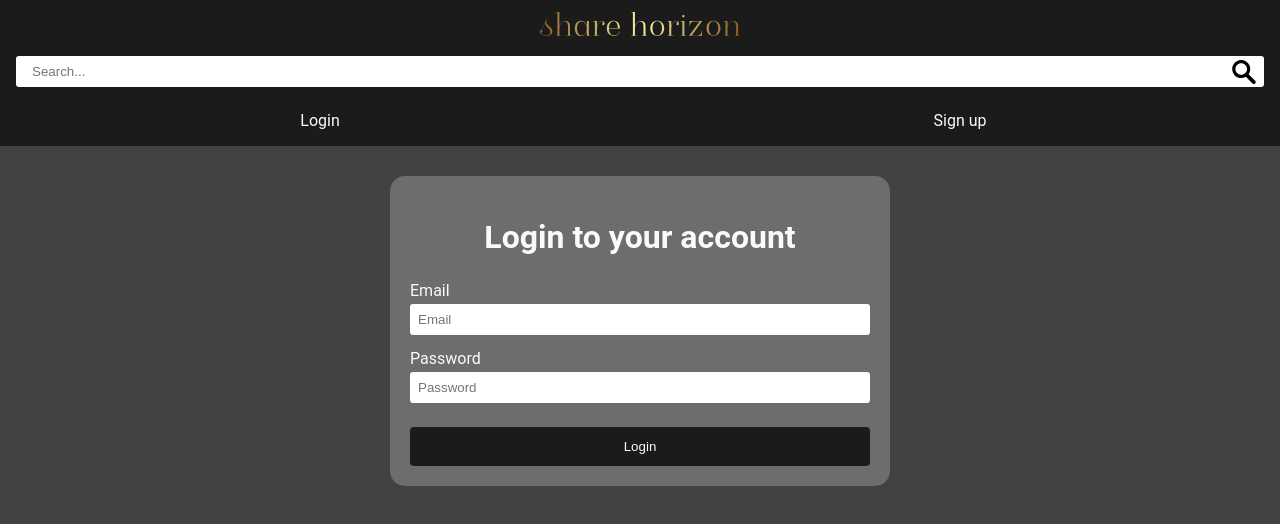
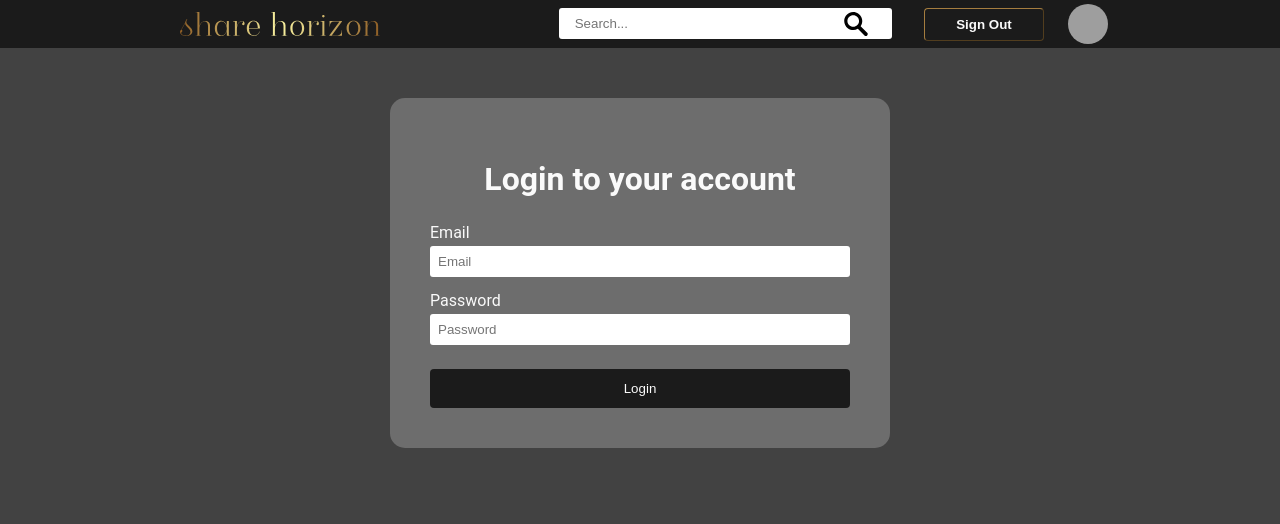
Before and after one commit to charleslu0529/share-horizon, a React (Create React App) app in the folder front-end/: page /login in a window 1280 px wide. Shown: the top 524 px of the page. Built offline with nearby package versions, Linux system fonts and the light colour scheme; no server answers; the HTML template or start-up script is replaced by a standard one.

Commit message:
Header responsive styling

```diff
--- a/front-end/src/App.jsx
+++ b/front-end/src/App.jsx
@@ -8,7 +8,12 @@ import Login from "./components/Login/Login";
 import SignUp from "./components/SignUp/SignUp";
 
 function App() {
-    const [user, setUser] = useState(null);
+    const [user, setUser] = useState({
+        _id: "6092090a4613a059fc8c1787",
+        username: "test@test.com",
+        email: "test@test.com",
+        image: "20200313_202417_001.jpg",
+    });
 
     const getUser = () => {
         axios
@@ -26,8 +31,8 @@ function App() {
     };
 
     useEffect(() => {
-        getUser();
-    },[]);
+        // getUser();
+    }, []);
 
     // useEffect(()=>{
     //     console.log(user);
--- a/front-end/src/components/Header/header.module.scss
+++ b/front-end/src/components/Header/header.module.scss
@@ -1,11 +1,30 @@
 @use "../../styles/partials/variables" as var;
+@use "../../styles/partials/responsive" as res;
+@use "../../styles/partials/functions" as func;
 
 .header {
     background-color: var.$primary;
+    padding: 0 func.size-to-vw(var.$mobile, 16px);
+
+    @include res.tablet-up {
+        display: flex;
+        justify-content: flex-end;
+        padding: 0 func.size-to-vw(var.$tablet, 32px);
+    }
+
+    @include res.laptop-up{
+        padding: 0 func.size-to-vw(var.$laptop, 180px);
+    }
 
     &__search {
         position: relative;
-        padding: 8px 16px;
+        padding: 8px 0;
+
+        @include res.tablet-up {
+            margin-left: auto;
+            margin-right: 8px;
+            width: func.size-to-vw(var.$tablet, 200px);
+        }
     }
 
     &__input {
--- a/front-end/src/components/Login/login.module.scss
+++ b/front-end/src/components/Login/login.module.scss
@@ -1,4 +1,7 @@
 @use "../../styles/partials/variables" as var;
+@use "../../styles/partials/responsive" as res;
+@use "../../styles/partials/functions" as func;
+
 .login {
     display: flex;
     flex-direction: column;
@@ -8,6 +11,10 @@
     min-width: 250px;
     max-width: 500px;
     width: 90%;
+
+    @include res.tablet-up {
+        padding: 40px;
+    }
 
     &__title {
         text-align: center;
@@ -38,4 +45,8 @@
     justify-content: center;
     align-items: center;
     padding: 30px 0;
+
+    @include res.tablet-up {
+        padding: 50px 0;
+    }
 }
--- a/front-end/src/components/Logo/logo.module.scss
+++ b/front-end/src/components/Logo/logo.module.scss
@@ -1,7 +1,14 @@
+@use "../../styles/partials/responsive" as res;
+
 .logo{
     width: 100%;
     display: flex;
     justify-content: center;
     align-items: center;
     padding: 12px 0;
+
+    @include res.tablet-up{
+        justify-content: flex-start;
+        width: fit-content;
+    }
 }
--- a/front-end/src/components/SignUp/sign-up.module.scss
+++ b/front-end/src/components/SignUp/sign-up.module.scss
@@ -1,4 +1,7 @@
 @use "../../styles/partials/variables" as var;
+@use "../../styles/partials/responsive" as res;
+@use "../../styles/partials/functions" as func;
+
 .signUp {
     display: flex;
     flex-direction: column;
@@ -8,6 +11,10 @@
     min-width: 250px;
     max-width: 500px;
     width: 90%;
+
+    @include res.tablet-up {
+        padding: 40px;
+    }
 
     &__title {
         text-align: center;
@@ -38,4 +45,8 @@
     justify-content: center;
     align-items: center;
     padding: 30px 0;
+
+    @include res.tablet-up {
+        padding: 50px 0;
+    }
 }
--- a/front-end/src/components/UserAction/UserAction.jsx
+++ b/front-end/src/components/UserAction/UserAction.jsx
@@ -9,7 +9,7 @@ function UserAction(props) {
         event.preventDefault();
         axios
             .post(`${api.apiUrl}${api.usersEndpoint}/logout`)
-            .then(()=>{
+            .then(() => {
                 props.updateUser();
             })
             .catch((error) =>
@@ -30,7 +30,11 @@ function UserAction(props) {
                 to={`/profile/${props.user._id}`}
                 className={classes.userAction__profile}
             >
-                <img src={props.user.image} alt={props.user.name} />
+                <img
+                    src={`${api.apiUrl}/images/${props.user.image}`}
+                    alt={props.user.name}
+                    className={classes.userAction__profile}
+                />
             </Link>
         </div>
     );
--- a/front-end/src/components/UserAction/user-action.module.scss
+++ b/front-end/src/components/UserAction/user-action.module.scss
@@ -1,9 +1,44 @@
 @use "../../styles/partials/variables" as var;
+@use "../../styles/partials/responsive" as res;
+@use "../../styles/partials/functions" as func;
 
 .userAction {
+    padding-bottom: 8px;
     display: flex;
+    justify-content: flex-end;
+    align-items: center;
+
+    @include res.tablet-up {
+        padding:0;
+        margin-left: 24px;
+    }
 
     &__signOut {
         border-color: var.$theme;
+        border-width: 1px;
+        background: #ffffff00;
+        transition: all ease 0.2s;
+        flex-grow: 1;
+        margin-right: 8px;
+        font-weight: bold;
+
+        @include res.tablet-up {
+            padding: 8px;
+        }
+
+        &:hover {
+            background: linear-gradient( #ffffff00 50%, #ffffff11 100%);
+        }
+    }
+
+    &__profile {
+        object-fit: cover;
+        width: 40px;
+        height: 40px;
+        border-radius: 50%;
+
+        @include res.tablet-up {
+            margin-left: 8px;
+        }
     }
 }
--- a/front-end/src/index.scss
+++ b/front-end/src/index.scss
@@ -34,4 +34,6 @@ code {
   text-align: center;
   border-radius: 4px;
   border-width: 0;
+
+  transition: background-color 0.5s ease;
 }
--- a/front-end/src/styles/partials/_functions.scss
+++ b/front-end/src/styles/partials/_functions.scss
@@ -0,0 +1,16 @@
+@use './variables' as var;
+
+@function rem-size($pixel-size) {
+    $result: $pixel-size/16px * 1rem;
+    @return $result;
+}
+
+@function size-ratio($width, $height) {
+    $result: $height/$width;
+    @return $result;
+}
+
+@function size-to-vw($width, $height) {
+    $result: size-ratio($width, $height) * 100vw;
+    @return $result;
+}
--- a/front-end/src/styles/partials/_responsive.scss
+++ b/front-end/src/styles/partials/_responsive.scss
@@ -0,0 +1,13 @@
+@use './variables' as var;
+
+@mixin tablet-up {
+    @media only screen and (min-width: var.$tablet) {
+        @content;
+    }
+}
+
+@mixin laptop-up {
+    @media only screen and (min-width: var.$laptop) {
+        @content;
+    }
+}
--- a/front-end/src/styles/partials/_variables.scss
+++ b/front-end/src/styles/partials/_variables.scss
@@ -3,7 +3,9 @@ $tablet: 768px;
 $laptop:1280px;
 
 $theme: #a57d3f;
+$theme-light: #f5ec9a;
 $body-dark: #424242;
 $primary: #1b1b1b;
 $light: #6d6d6d;
 $text: #fafafa;
+$cta: #adb5bd;
```
Also changed, not shown: 1 other file (tests, documents, lock files or other folders).
